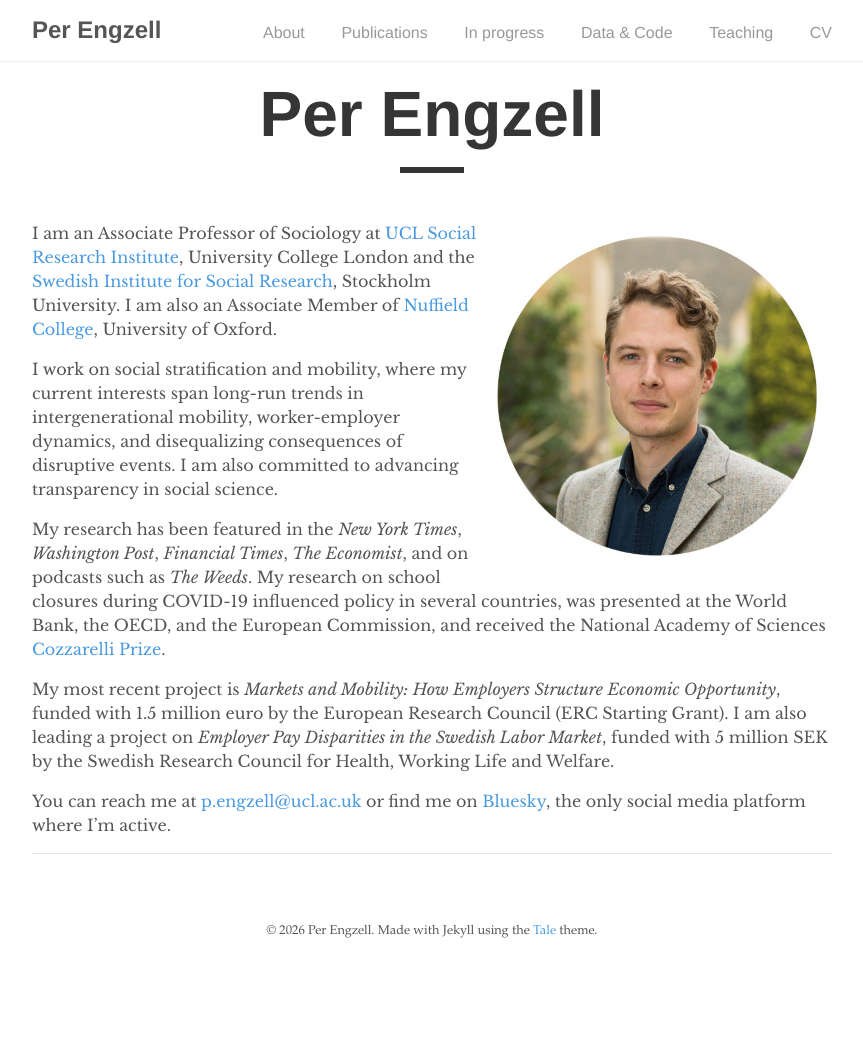
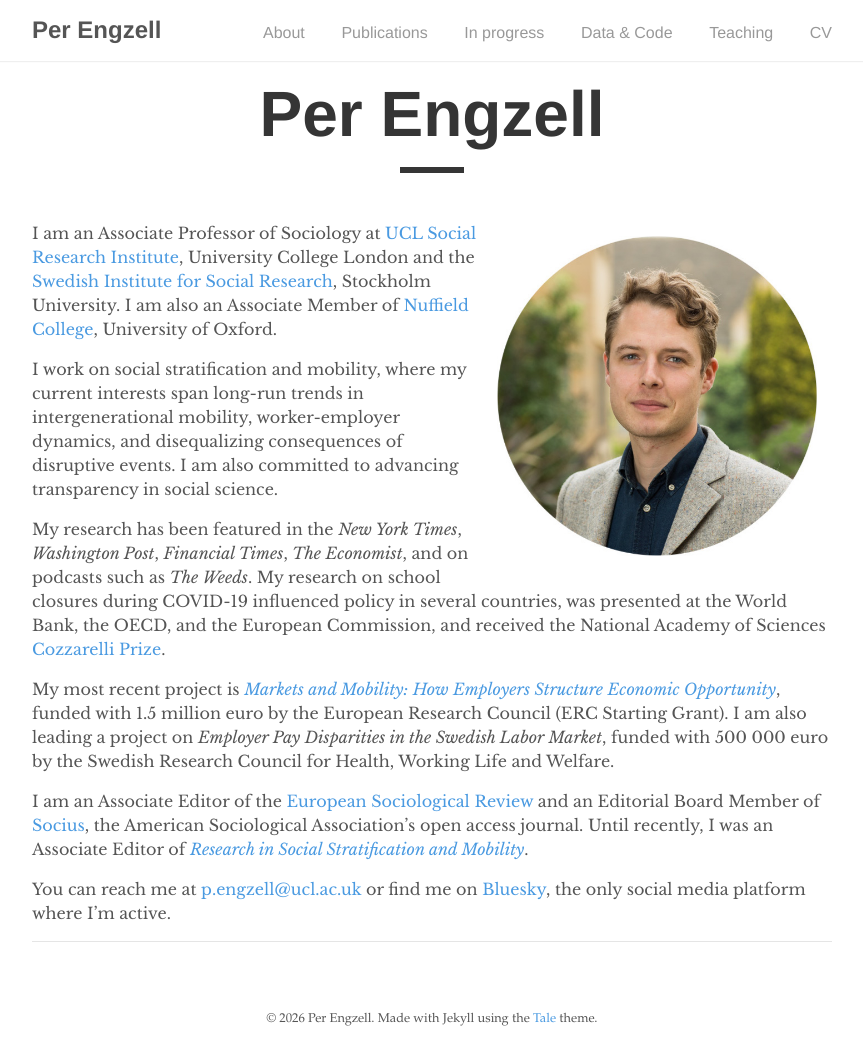
Before and after one commit to pengzell/pengzell.github.io, a Jekyll site: the page built from index.md, in a window 1280 px wide. Shown: the whole page, without its empty margins (208-1071 px from the left). Built offline with Jekyll 4.4.1, drawn with Linux system fonts in a browser that asks for light colours; before the commit the page ends 974 px from its top, so only the background shows below that.

Commit message:
Update index.md

```diff
--- a/index.md
+++ b/index.md
@@ -12,6 +12,8 @@
 
 My research has been featured in the *New York Times*, *Washington Post*, *Financial Times*, *The Economist*, and on podcasts such as *The Weeds*. My research on school closures during COVID-19 influenced policy in several countries, was presented at the World Bank, the OECD, and the European Commission, and received the National Academy of Sciences [Cozzarelli Prize](https://www.youtube.com/watch?v=Yhuv1yJrdC4).
 
-My most recent project is *Markets and Mobility: How Employers Structure Economic Opportunity*, funded with 1.5 million euro by the European Research Council (ERC Starting Grant). I am also leading a project on *Employer Pay Disparities in the Swedish Labor Market*, funded with 5 million SEK by the Swedish Research Council for Health, Working Life and Welfare.
+My most recent project is [*Markets and Mobility: How Employers Structure Economic Opportunity*](https://perengzell.com/mamo/), funded with 1.5 million euro by the European Research Council (ERC Starting Grant). I am also leading a project on *Employer Pay Disparities in the Swedish Labor Market*, funded with 500 000 euro by the Swedish Research Council for Health, Working Life and Welfare.
+
+I am an Associate Editor of the [European Sociological Review](https://academic.oup.com/esr) and an Editorial Board Member of [Socius](https://journals.sagepub.com/home/SRD), the American Sociological Association's open access journal. Until recently, I was an Associate Editor of [*Research in Social Stratification and Mobility*](https://www.sciencedirect.com/journal/research-in-social-stratification-and-mobility).
 
 You can reach me at [p.engzell@ucl.ac.uk](mailto:p.engzell@ucl.ac.uk) or find me on [Bluesky](https://bsky.app/profile/pengzell.bsky.social), the only social media platform where I'm active.
```
